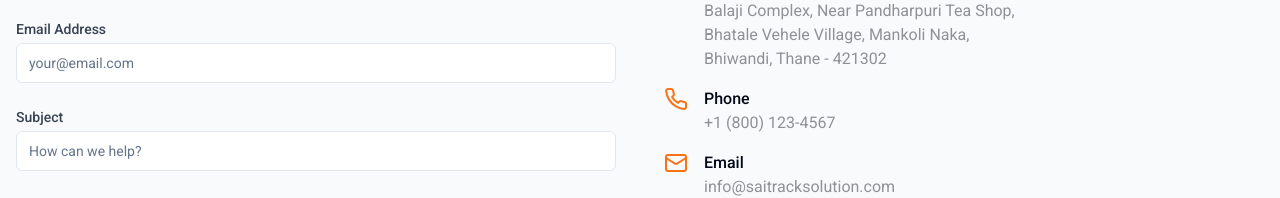
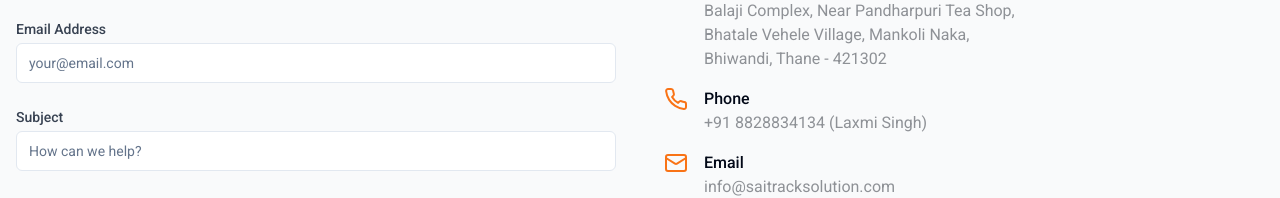
Before and after one commit to AnkitPatel-git/onward-delivery-hub, a React (Vite) app: page / in a window 1280 px wide. Shown: the part 7340-7538 px from the top of the page. Built offline with nearby package versions, Linux system fonts and the light colour scheme.

Commit message:
Update contact details

```diff
--- a/src/components/ContactSection.tsx
+++ b/src/components/ContactSection.tsx
@@ -74,7 +74,7 @@ const ContactSection = () => {
                   <Phone className="h-6 w-6 text-brand-orange" />
                   <div>
                     <h4 className="font-medium">Phone</h4>
-                    <p className="text-brand-gray">+1 (800) 123-4567</p>
+                    <p className="text-brand-gray">+91 8828834134 (Laxmi Singh)</p>
                   </div>
                 </div>
 
```
